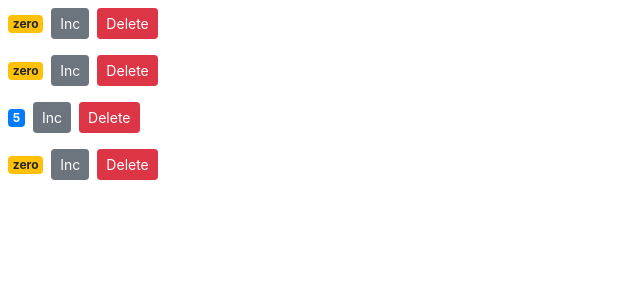
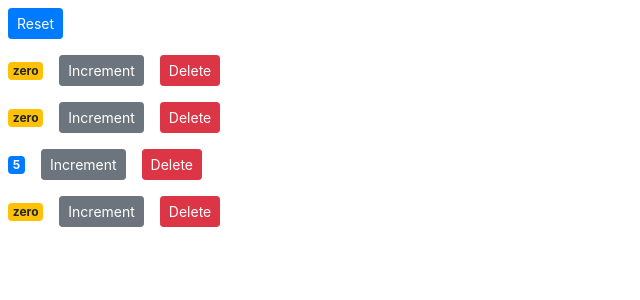
Before and after one commit to Sumanthku17/counter-mosh, a React (Create React App) app: page / in a window 1280 px wide. Shown: the top 300 px of the page, without its empty margins (0-640 px from the left). Built offline with nearby package versions, Linux system fonts and the light colour scheme.

Commit message:
adding reset button with 'single source of truth'

```diff
--- a/src/components/counter.jsx
+++ b/src/components/counter.jsx
@@ -1,10 +1,7 @@
 import React, { Component } from 'react';
 
 class Counter extends Component {
-    state =
-    {
-        value : this.props.value
-    };
+
 
     // constructor()
     // {
@@ -13,22 +10,19 @@ class Counter extends Component {
     // }
 
 
-    handleInc = () =>
-    {
-        //console.log('inc clicked',this);
-        this.setState({value : this.state.value+1})
-    }
+
+
+
 
     render() {
-         console.log('props', this.props);
+         //console.log('props', this.props);
 
         return (
 
         <React.Fragment>
-
             <span className={this.getBadge()}>{this.counting()}</span>
-            <button onClick={this.handleInc} className="btn btn-secondary btn-sm">Inc</button>
-            <button onClick={this.props.onDelete} className="btn btn-danger btn-sm m-2">Delete</button>
+            <button onClick={() => this.props.onIncrement(this.props.counter)} className="btn btn-secondary btn-sm m-2">Increment</button>
+            <button onClick={() => this.props.onDelete(this.props.counter.id)} className="btn btn-danger btn-sm m-2">Delete</button>
             <br />
         </React.Fragment> // handling prob of this pointing to window or undef in two ways 1. using construnctor and bind method 2. using arrow func
         );
@@ -36,13 +30,13 @@ class Counter extends Component {
 
     counting()
     {
-        return this.state.value === 0 ? "zero" : this.state.value;
+        return this.props.counter.value === 0 ? "zero" : this.props.counter.value;
     }
 
     getBadge()
     {
         let classes = "badge m-2 badge-";
-        classes += this.state.value === 0 ? "warning" : "primary"
+        classes += this.props.counter.value === 0 ? "warning" : "primary"
         return classes;
     }
 
--- a/src/components/counters.js
+++ b/src/components/counters.js
@@ -11,15 +11,47 @@ class Counters extends Component {
         ]
      }
 
-     handleDelete = () =>
+    //  constructor()
+    //  {
+    //      super();
+    //      this.Cid = this.Cid.bind(this);
+    //  }
+
+
+    handleReset = () =>
+    {
+        const arr = this.state.arr.map( c => {
+            c.value =0;
+            return c;
+        } );
+        this.setState({arr});
+    };
+
+    handleIncrement = counter =>
+    {
+        const arr = [...this.state.arr];
+        const index = arr.indexOf(counter);
+        arr[index] = {...counter};
+        arr[index].value++;
+        this.setState({arr});
+    };
+
+
+     handleDelete = Cid =>
      {
-        console.log("handling del");
-     }
+        const arr = this.state.arr.filter(counting => counting.id !== Cid)
+        this.setState({arr});
+     };
 
     render() {
         return (
             <div>
-                {this.state.arr.map(ctr => <Counter onDelete ={this.handleDelete} key={ctr.id} value = {ctr.value} />)}
+                <button onClick={this.handleReset} className="btn btn-primary btn-sm m-2">Reset</button> <br/>
+                {this.state.arr.map(ctr => <Counter
+                key={ctr.id}
+                onDelete ={this.handleDelete}
+                onIncrement ={this.handleIncrement}
+                counter={ctr}/>)}
             </div>
           );
     }
```
